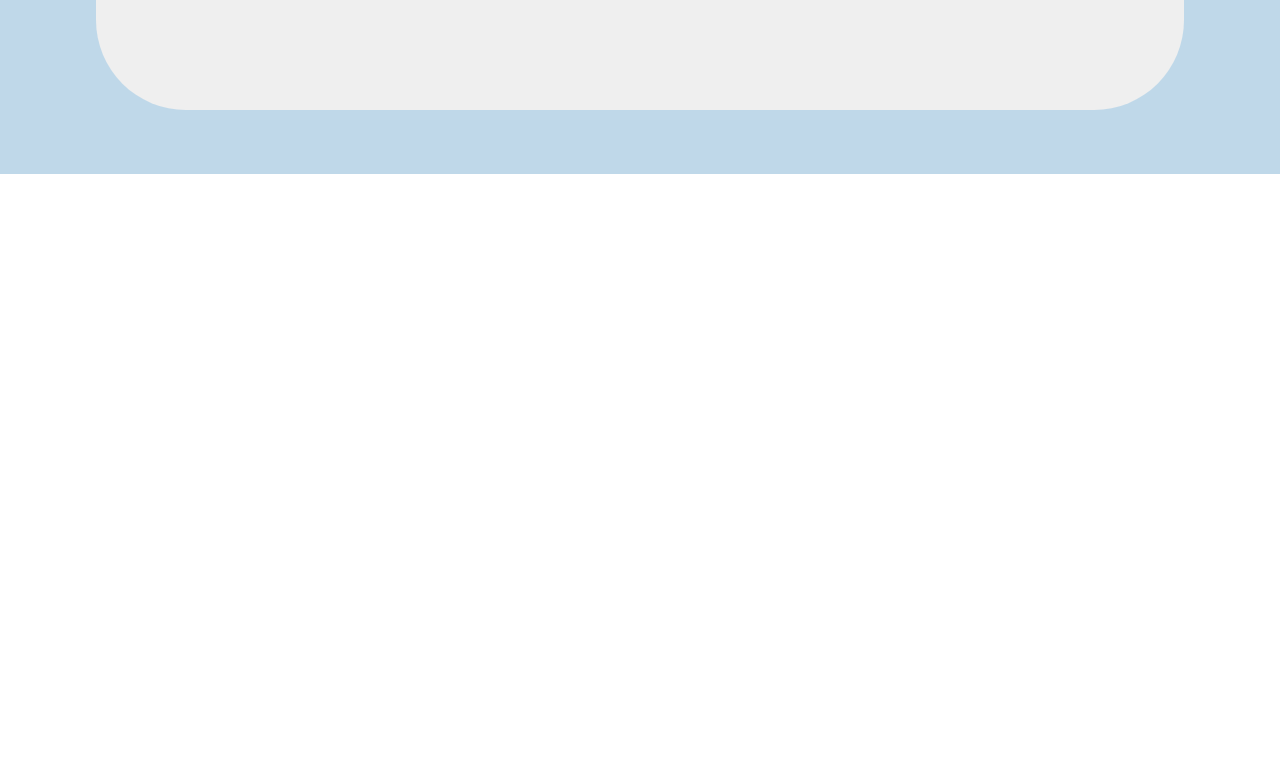
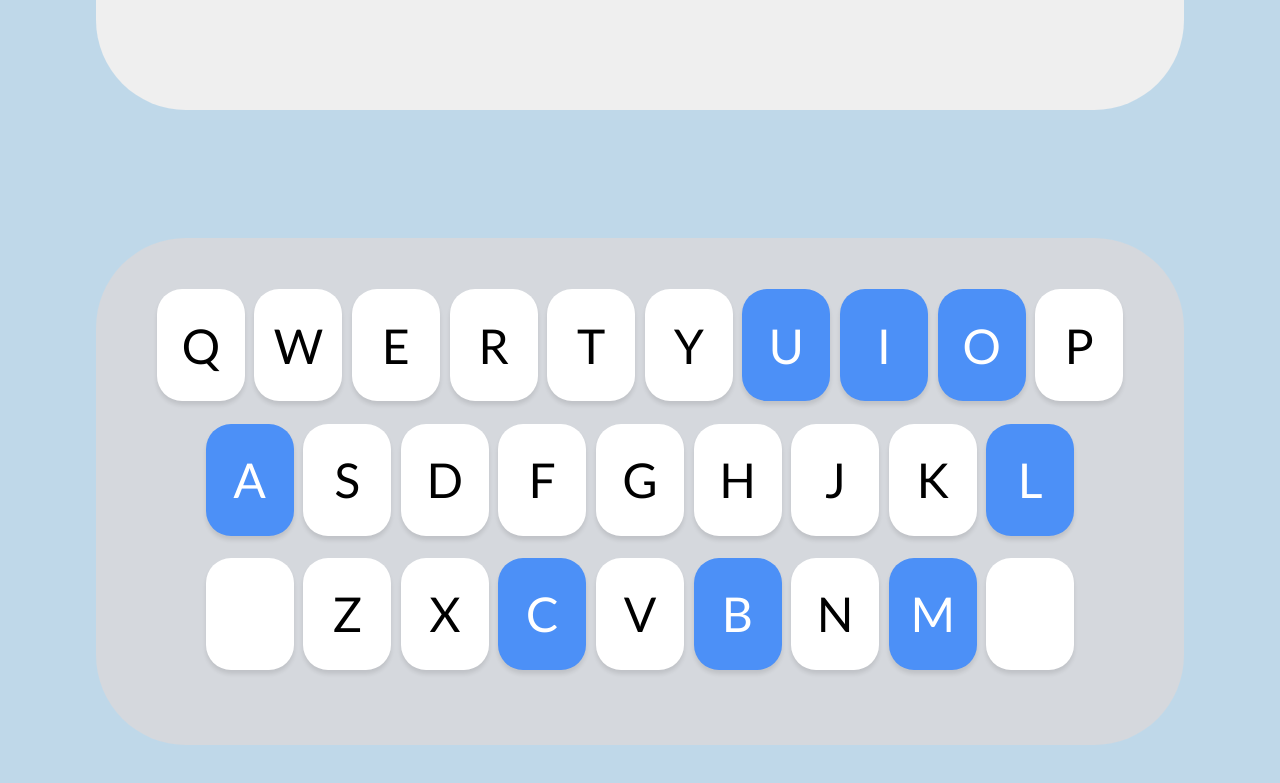
Before and after one commit to spectatorpublishing/commencement2022, a React (Create React App) app: page / in a window 1280 px wide. Shown: the part 1529-2312 px from the top of the page. Before the commit the page ends 1703 px from the top, so only its background shows below. Built offline with nearby package versions, Linux system fonts and the light colour scheme.

Commit message:
added keyboard + basic styling

```diff
--- a/src/App.js
+++ b/src/App.js
@@ -2,6 +2,7 @@ import React from 'react';
 import styled from 'styled-components/macro';
 import theme from "./theme";
 import Letter from './components/EditorLetter';
+import Keyboard from './components/Keyboard';
 
 const HomeContainer = styled.div`
   height: 100%;
@@ -14,6 +15,7 @@ const HomeContainer = styled.div`
 const App = () => (
     <HomeContainer>
       <Letter />
+      <Keyboard />
     </HomeContainer>
 );
 
--- /dev/null
+++ b/src/components/Key.js
@@ -0,0 +1,65 @@
+import React from "react";
+import styled from 'styled-components/macro';
+import theme from "../theme";
+
+const KeyWrapper = styled.div`
+  width: 5.5rem;
+  height: 7rem;
+  margin: .7rem .3rem;
+  border-radius: 25px;
+  display: grid;
+  place-items: center;
+  font-size: 3rem;
+  font-weight: 400;
+  background-color: ${theme.colors.white};
+  color: ${theme.colors.black};
+  box-shadow: 0px 4px 4px rgba(0, 0, 0, 0.1);
+  font-family: 'Lato';
+
+  &.big {
+    width: 4.5rem;
+  }
+
+  &.active {
+    background-color: ${theme.colors.blue};
+    color: ${theme.colors.white};
+  }
+
+  @media only screen and (max-width: 768px) {
+    width: 1.9rem;
+    height: 3rem;
+    margin: 0.15rem;
+    font-size: 0.75rem;
+
+    &.big {
+      width: 3.1rem;
+    }
+  }
+`
+
+const Shift = () => {
+    return (
+        <></>
+    )
+}
+
+const Del = () => {
+    return (
+        <></>
+    )
+}
+
+const Key = ({ keyVal, active, shift, del }) => {
+    return (
+        <KeyWrapper
+            className={active ? "active" : null}
+        >
+            {shift ? <Shift></Shift>
+            : del ? <Del></Del>
+            : null}
+            {keyVal}
+        </KeyWrapper>
+    )
+}
+
+export default Key
--- /dev/null
+++ b/src/components/Keyboard.js
@@ -0,0 +1,68 @@
+import React from "react";
+import styled from 'styled-components/macro';
+import theme from "../theme";
+import Key from "./Key";
+
+const KEYS1 = ["Q", "W", "E", "R", "T", "Y", "U", "I", "O", "P"];
+const KEYS2 = ["A", "S", "D", "F", "G", "H", "J", "K", "L"];
+const KEYS3 = ["Z", "X", "C", "V", "B", "N", "M"];
+const ACTIVE_KEYS = new Set(["C", "O", "L", "U", "M", "B", "I", "A"]);
+
+const KeyboardWrapper = styled.div`
+  height: fit-content;
+  min-height: 60%;
+  width: 85%;
+  border-radius: 90px;
+  background-color: ${theme.colors.darkGray};
+  align-self: center;
+  margin: 4rem;
+  padding: 2.5rem 0 4rem;
+  display: flex;
+  flex-direction: column;
+  align-items: center;
+
+  @media (max-width: ${theme.sizes.mobile}) {
+      width: 93%;
+      border-radius: 15px;
+      margin: 1rem;
+      padding: 0;
+  }
+`;
+
+const Line = styled.div`
+  flex: 33%;
+  display: flex;
+  flex-direction: row;
+  display: flex;
+  justify-content: center;
+`;
+
+const isActive = (key) => {
+    return ACTIVE_KEYS.has(key)
+}
+
+const Keyboard = () => {
+    return (
+        <KeyboardWrapper>
+            <Line>
+                {KEYS1.map((key) => {
+                    return <Key keyVal={key} active={isActive(key)}></Key>
+                })}
+            </Line>
+            <Line>
+                {KEYS2.map((key) => {
+                    return <Key keyVal={key} active={isActive(key)}></Key>
+                })}
+            </Line>
+            <Line>
+                <Key shift></Key>
+                {KEYS3.map((key) => {
+                    return <Key keyVal={key} active={isActive(key)}></Key>
+                })}
+                <Key del></Key>
+            </Line>
+        </KeyboardWrapper>
+    )
+}
+
+export default Keyboard
--- a/src/theme.js
+++ b/src/theme.js
@@ -6,6 +6,7 @@ const theme = {
       lightGray: "#EFEFEF",
       blue: "#4C90F7",
       gray: "#909090",
+      darkGray: "#D5D8DD"
     },
     sizes: {
       mobile: "767px",
```
